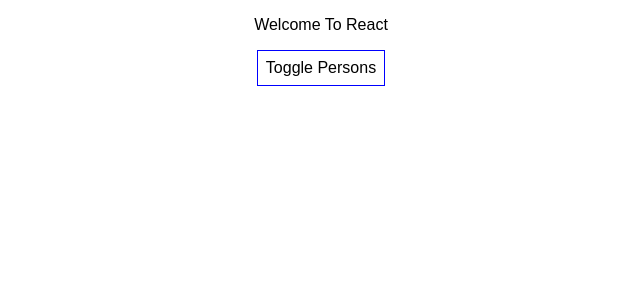
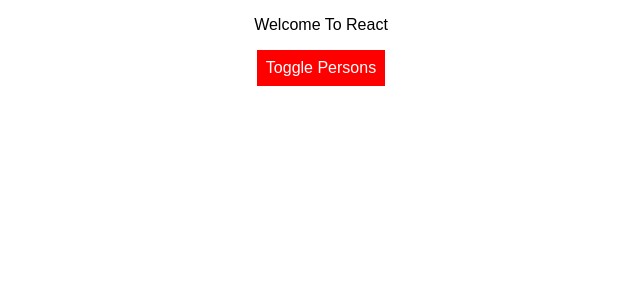
Before and after one commit to baadillahnabil/react-flow, a React app: page / in a window 1280 px wide. Shown: the top 300 px of the page, without its empty margins (319-959 px from the left). Built offline with nearby package versions, Linux system fonts and the light colour scheme.

Commit message:
add different style on state change

```diff
--- a/src/App.jsx
+++ b/src/App.jsx
@@ -99,12 +99,20 @@
   render() {
     // Inline Styling
     const style: Object = {
-      toggleBtn: {
+      toggleBtnOn: {
         backgroundColor: 'white',
         font: 'inherit',
         border: '1px solid blue',
         padding: '8px',
         cursor: 'pointer'
+      },
+      toggleBtnOff: {
+        backgroundColor: 'red',
+        font: 'inherit',
+        border: '1px solid red',
+        padding: '8px',
+        cursor: 'pointer',
+        color: 'white'
       }
     }
 
@@ -134,7 +142,12 @@
       <Fragment>
         <div className="App">
           <p>Welcome To React</p>
-          <button style={style.toggleBtn} onClick={this.togglePersons}>
+          <button
+            style={
+              this.state.showPersons ? style.toggleBtnOn : style.toggleBtnOff
+            }
+            onClick={this.togglePersons}
+          >
             Toggle Persons
           </button>
           {personsComponent}
```
